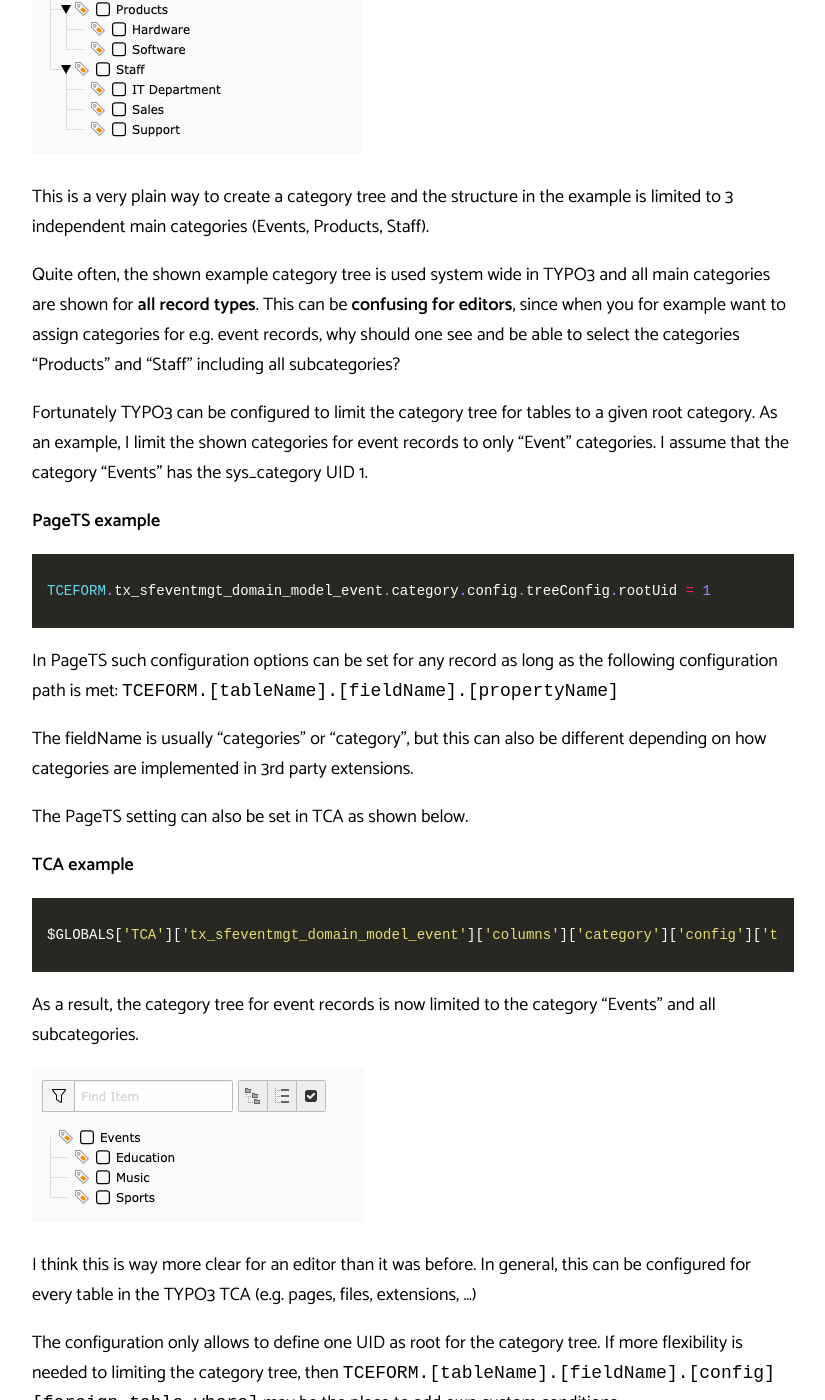
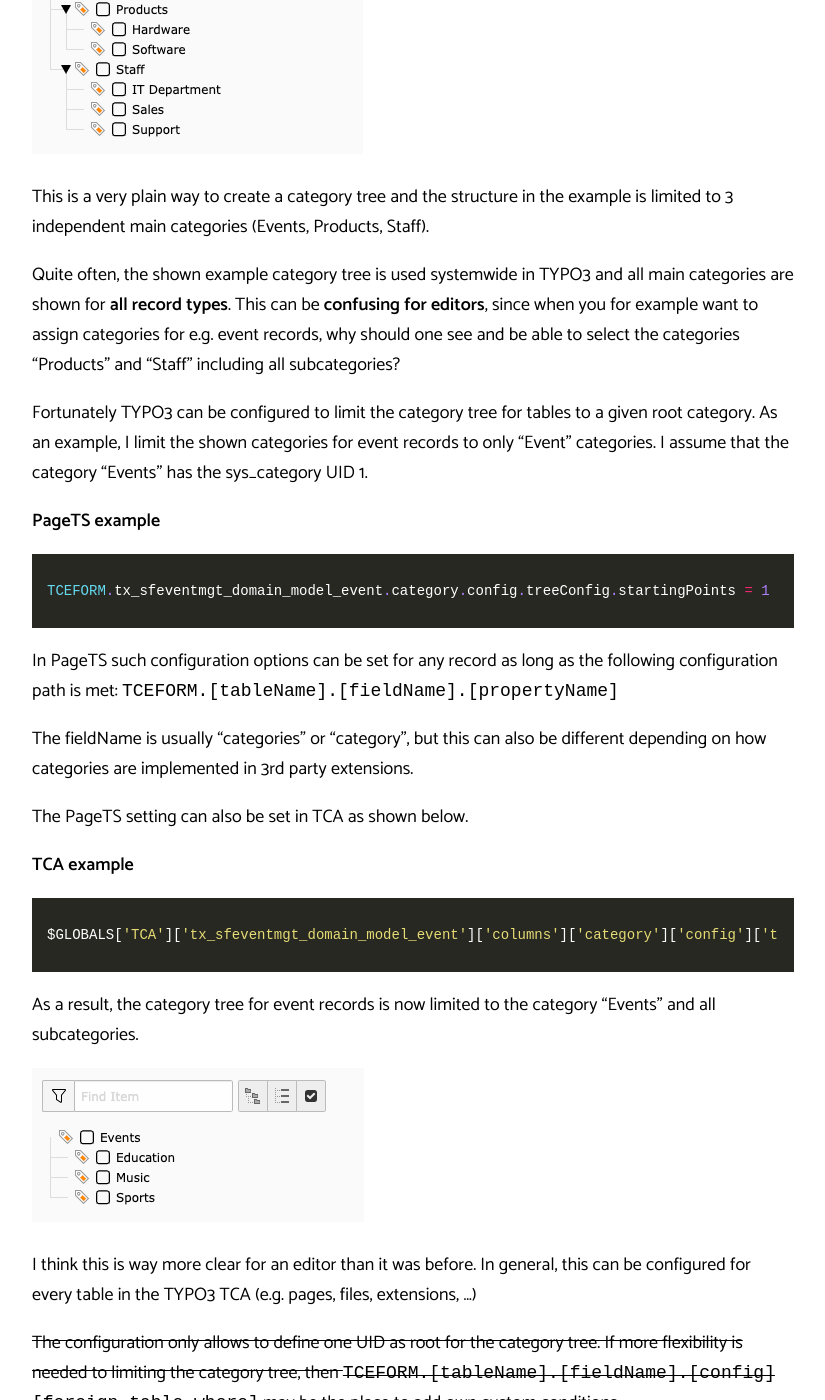
Before and after one commit to derhansen/derhansen.github.io, a Jekyll site: the page built from _posts/2020-04-02-limit-typo3-category-tree-to-subset-for-extensions.md, in a window 1280 px wide and 1400 px high, scrolled down 710 px. Shown: the whole window, without its empty margins (227-1052 px from the left). Built offline with Jekyll 4.4.1, drawn with Linux system fonts in a browser that asks for light colours; comment, search, counter and statistics services are not loaded; some of the changed text lies outside the part shown.

Commit message:
Update "How to limit the TYPO3 category tree to a subset of categories for extension"

```diff
--- a/_posts/2020-04-02-limit-typo3-category-tree-to-subset-for-extensions.md
+++ b/_posts/2020-04-02-limit-typo3-category-tree-to-subset-for-extensions.md
@@ -24,7 +24,7 @@
 This is a very plain way to create a category tree and the structure in the example is limited to 3 independent main
 categories (Events, Products, Staff).
 
-Quite often, the shown example category tree is used system wide in TYPO3 and all main categories are shown
+Quite often, the shown example category tree is used systemwide in TYPO3 and all main categories are shown
 for **all record types**. This can be **confusing for editors**, since when you for example want to assign categories
 for e.g. event records, why should one see and be able to select the categories "Products" and "Staff" including all
 subcategories?
@@ -36,7 +36,7 @@
 **PageTS example**
 
 {% highlight php %}
-TCEFORM.tx_sfeventmgt_domain_model_event.category.config.treeConfig.rootUid = 1
+TCEFORM.tx_sfeventmgt_domain_model_event.category.config.treeConfig.startingPoints = 1
 {% endhighlight %}
 
 In PageTS such configuration options can be set for any record as long as the following configuration path is met:
@@ -50,7 +50,7 @@
 **TCA example**
 
 {% highlight php %}
-$GLOBALS['TCA']['tx_sfeventmgt_domain_model_event']['columns']['category']['config']['treeConfig']['rootUid'] = 1;
+$GLOBALS['TCA']['tx_sfeventmgt_domain_model_event']['columns']['category']['config']['treeConfig']['startingPoints'] = 1;
 {% endhighlight %}
 
 As a result, the category tree for event records is now limited to the category "Events" and all subcategories.
@@ -60,6 +60,9 @@
 I think this is way more clear for an editor than it was before. In general, this can be configured for every table in
 the TYPO3 TCA (e.g. pages, files, extensions, ...)
 
-The configuration only allows to define one UID as root for the category tree. If more flexibility is needed to limiting
+~~The configuration only allows to define one UID as root for the category tree. If more flexibility is needed to limiting
 the category tree, then `TCEFORM.[tableName].[fieldName].[config][foreign_table_where]` may be the place to add
-own custom conditions.
+own custom conditions.~~
+
+Note, that the old configuration option `rootUid` is deprecated since TYPO3 11.5 and that with TYPO3 11.5+
+only `startingPoints` should be used. As a bonus, it is possible to select multiple category UIDs as startingpoint.
```
Also changed, not shown: other parts of _posts/2020-04-02-limit-typo3-category-tree-to-subset-for-extensions.md (+1 -1 lines).
